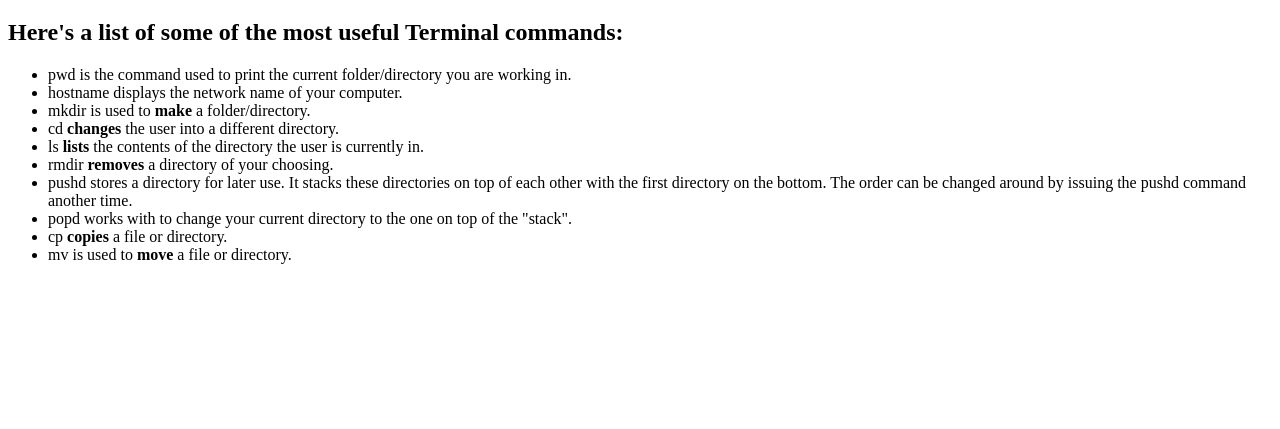
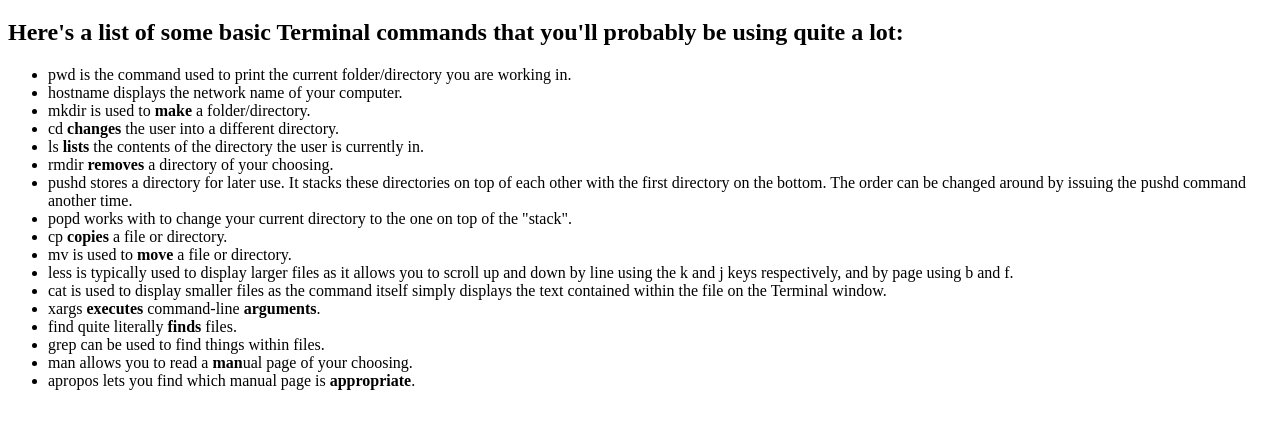
Before and after one commit to fatmatt52/014-a-cli-cheatsheet-dylan-and-charlie, a plain HTML site: page index.html in a window 1280 px wide. Shown: the part 61-490 px from the top of the page. Drawn offline with Linux system fonts and the light colour scheme.

Commit message:
Added even more defs

```diff
--- a/index.html
+++ b/index.html
@@ -9,7 +9,7 @@
 <body>
 
 <h1>Terminal Cheat Sheet</h1>
-<h2> Here's a list of some of the most useful Terminal commands:</h2>
+<h2> Here's a list of some basic Terminal commands that you'll probably be using quite a lot:</h2>
 
 <ul>
   <li>pwd is the command used to print the current folder/directory you are working in.</li>
@@ -22,6 +22,15 @@
   <li>popd works with to change your current directory to the one on top of the "stack".</li>
   <li>cp <strong>copies</strong> a file or directory.</li>
   <li>mv is used to <strong>move</strong> a file or directory.</li>
+  <li>less is typically used to display larger files as it allows you to scroll up and down by line using the k and j keys respectively, and by page using b and f.</li>
+  <li>cat is used to display smaller files as the command itself simply displays the text contained within the file on the Terminal window.</li>
+  <li>xargs <strong>executes</strong> command-line <strong>arguments</strong>.</li>
+  <li>find quite literally <strong>finds</strong> files.</li>
+  <li>grep can be used to find things within files.</li>
+  <li>man allows you to read a <strong>man</strong>ual page of your choosing.</li>
+  <li>apropos lets you find which manual page is <strong>appropriate</strong>.</li>
+
+
 
 
 
@@ -29,7 +38,5 @@
 
 </ul>
 
-
-
 </body>
 </html>
```
